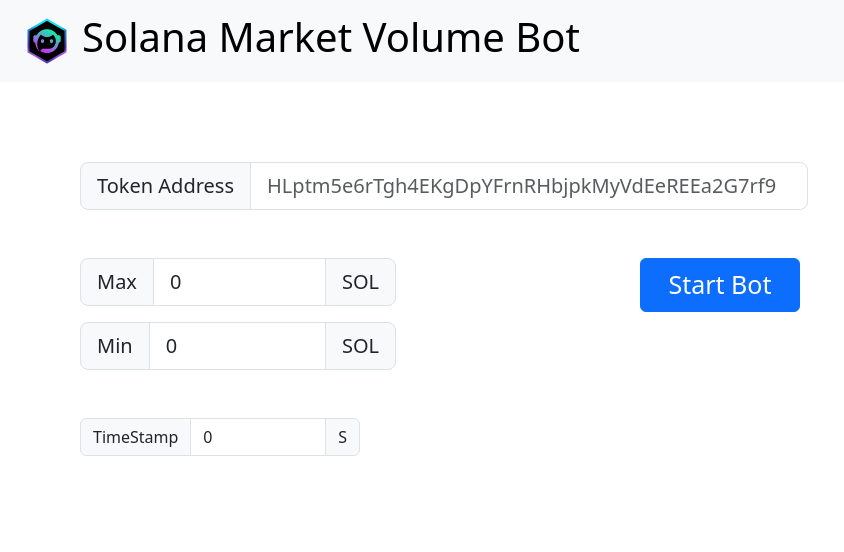
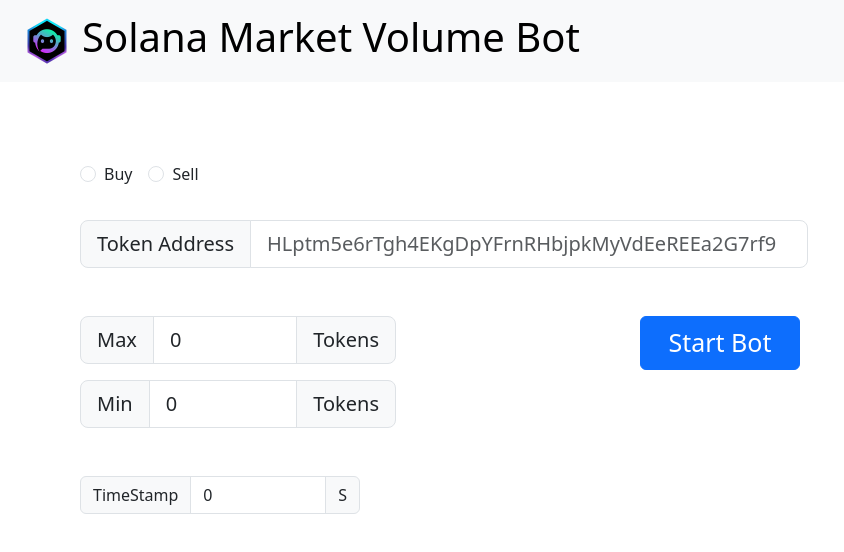
Before and after one commit to sj19940817/market-volume-sol-bot, a React (Create React App) app: page / in a window 1280 px wide. Shown: the top 552 px of the page, without its empty margins (0-844 px from the left). Built offline with nearby package versions, Linux system fonts and the light colour scheme.

Commit message:
buy/sell option added

```diff
--- a/src/components/Run.js
+++ b/src/components/Run.js
@@ -7,13 +7,17 @@
     const [isRunning, setRunning] = useState(false);
     const API_URL = 'http://localhost:8080/'
     const tokenaddress = props.tokenaddress
-    const maxSol = props.maxSol
-    const minSol = props.minSol
+    const maxVal = props.maxVal
+    const minVal = props.minVal
     const timestamp = props.timestamp
+    const option = props.option
 
       const handleClickStart = async () => {
-
-        if(tokenaddress && maxSol && minSol && timestamp) {
+        if (!option) {
+          alert("Please select Buy or Sell")
+          return
+        }
+        if(tokenaddress && maxVal && minVal && timestamp) {
           setRunning(true)
           try {
             const res = await axios.get(
@@ -21,9 +25,10 @@
               {
                 params: {
                   tokenaddress: tokenaddress,
-                  maxSol: maxSol,
-                  minSol: minSol,
-                  timestamp: timestamp
+                  maxVal: maxVal,
+                  minVal: minVal,
+                  timestamp: timestamp,
+                  option: option
                 },
               }
             );
--- a/src/components/Setting.css
+++ b/src/components/Setting.css
@@ -1,3 +1,8 @@
+.buy-sell-option {
+    display: flex;
+    margin-bottom: 2em;
+}
+
 .setting {
     margin: 5em;
 }
--- a/src/components/Setting.js
+++ b/src/components/Setting.js
@@ -7,12 +7,36 @@
 
 const Setting = () => {
     const [tokenaddress, setTokenaddress] = useState('')
-    const [maxSol, setMaxSol] = useState(0);
-    const [minSol, setMinSol] = useState(0);
+    const [maxVal, setMaxVal] = useState(0);
+    const [minVal, setMinVal] = useState(0);
     const [timestamp, setTimestamp] = useState(0);
+    const [option, setOption] = useState('');
 
     return(
         <div className="setting">
+            {/* buy sell option */}
+            <div className="buy-sell-option">
+                <Form>
+                    <Form.Check
+                        inline
+                        label="Buy"
+                        name="group1"
+                        type="radio"
+                        id={`inline-radio-1`}
+                        onChange={() => setOption('buy')}
+                        value={option}
+                    />
+                    <Form.Check
+                        inline
+                        label="Sell"
+                        name="group1"
+                        type="radio"
+                        id={`inline-radio-2`}
+                        onChange={() => setOption('sell')}
+                        value={option}
+                    />
+                </Form>
+            </div>
             {/*Token address  */}
             <div className="tokenaddr">
                 <InputGroup size="lg" className="inputgroup">
@@ -36,10 +60,10 @@
                         aria-describedby="inputGroup-sizing-sm"
                         type="number"
                         placeholder="0"
-                        value={maxSol}
-                        onChange={e => setMaxSol(e.target.value)}
+                        value={maxVal}
+                        onChange={e => setMaxVal(e.target.value)}
                         />
-                        <InputGroup.Text>SOL</InputGroup.Text>
+                        <InputGroup.Text>{option == 'buy' ? 'SOL' : 'Tokens'}</InputGroup.Text>
                     </InputGroup>
                     <InputGroup size="lg" className="minval">
                         <InputGroup.Text id="inputGroup-sizing-lg">Min</InputGroup.Text>
@@ -48,15 +72,15 @@
                         aria-describedby="inputGroup-sizing-sm"
                         type="number"
                         placeholder="0"
-                        value={minSol}
-                        onChange={e => setMinSol(e.target.value)}
+                        value={minVal}
+                        onChange={e => setMinVal(e.target.value)}
                         />
-                        <InputGroup.Text>SOL</InputGroup.Text>
+                        <InputGroup.Text>{option == 'buy' ? 'SOL' : 'Tokens'}</InputGroup.Text>
                     </InputGroup>
                 </div>
                 {/* Button */}
                 <div className="run-btn">
-                    <Run tokenaddress={tokenaddress} maxSol={maxSol} minSol={minSol} timestamp={timestamp}/>
+                    <Run tokenaddress={tokenaddress} maxVal={maxVal} minVal={minVal} timestamp={timestamp} option={option}/>
                 </div>
             </div>
             {/* Timestamp */}
```
Also changed, not shown: 2 other files (tests, documents, lock files or other folders).
